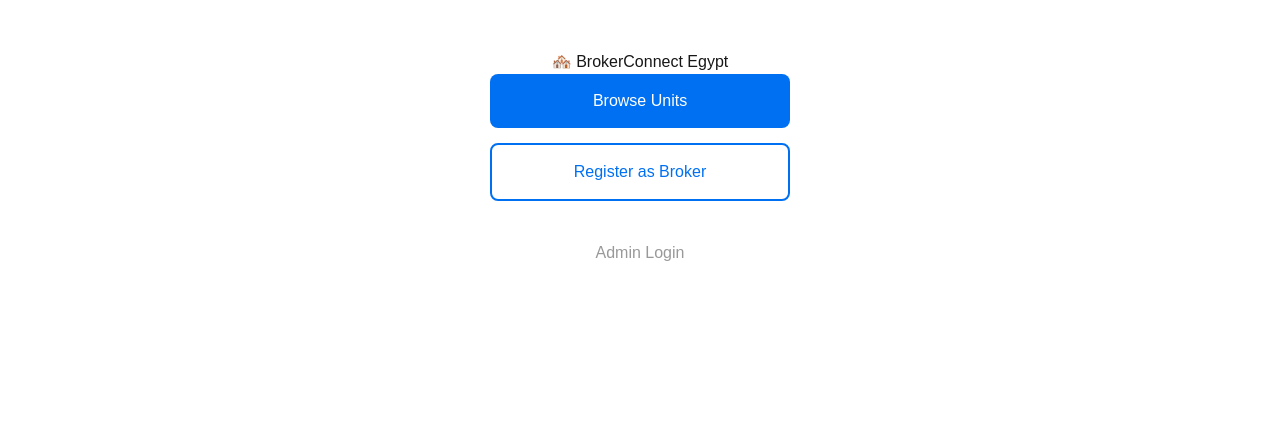
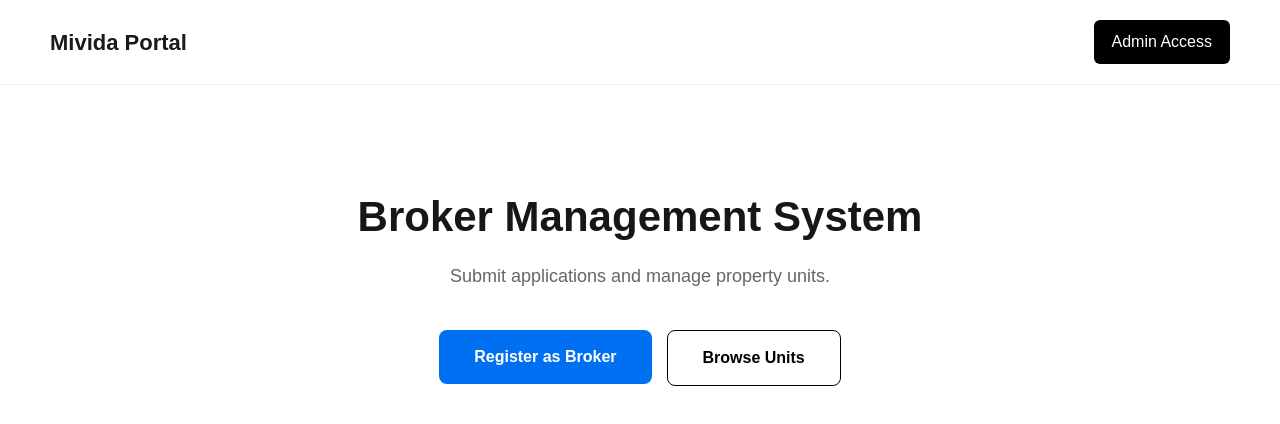
Before and after one commit to Msh891/real-estate-app, a Next.js app: page / in a window 1280 px wide. Shown: the top 424 px of the page. Built offline with nearby package versions, Linux system fonts and the light colour scheme.

Commit message:
fixed admin button routing

```diff
--- a/app/page.tsx
+++ b/app/page.tsx
@@ -3,16 +3,35 @@ import Link from 'next/link';
 
 export default function HomePage() {
   return (
-    <div style={{ padding: '50px', textAlign: 'center', fontFamily: 'sans-serif' }}>
-      <h1>🏘️ BrokerConnect Egypt</h1>
-      <div style={{ display: 'flex', flexDirection: 'column', gap: '15px', maxWidth: '300px', margin: 'auto' }}>
-        <Link href="/feed" style={btnPrimary}>Browse Units</Link>
-        <Link href="/signup" style={btnSecondary}>Register as Broker</Link>
-      </div>
-      <Link href="/admin-gate" style={{ display: 'block', marginTop: '40px', color: '#999' }}>Admin Login</Link>
+    <div style={{ minHeight: '100vh', backgroundColor: '#ffffff', fontFamily: 'sans-serif' }}>
+      {/* Header */}
+      <header style={{ padding: '20px 50px', display: 'flex', justifyContent: 'space-between', alignItems: 'center', borderBottom: '1px solid #eee' }}>
+        <h1 style={{ fontSize: '22px', fontWeight: 'bold', color: '#1a1a1a' }}>Mivida Portal</h1>
+        {/* TRUTH: This link below MUST point to /admin-gate */}
+        <Link href="/admin-gate">
+          <button style={{ padding: '10px 18px', backgroundColor: '#000', color: '#fff', border: 'none', borderRadius: '6px', cursor: 'pointer', fontWeight: '500' }}>
+            Admin Access
+          </button>
+        </Link>
+      </header>
+
+      {/* Main Content */}
+      <main style={{ textAlign: 'center', paddingTop: '100px' }}>
+        <h2 style={{ fontSize: '42px', fontWeight: '800', marginBottom: '15px' }}>Broker Management System</h2>
+        <p style={{ color: '#666', fontSize: '18px', marginBottom: '40px' }}>Submit applications and manage property units.</p>
+
+        <div style={{ display: 'flex', gap: '15px', justifyContent: 'center' }}>
+          <Link href="/signup">
+            <button style={{ padding: '15px 35px', backgroundColor: '#0070f3', color: 'white', border: 'none', borderRadius: '8px', fontSize: '16px', fontWeight: 'bold', cursor: 'pointer' }}>
+              Register as Broker
+            </button>
+          </Link>
+
+          <button onClick={() => alert('Unit Feed is currently being built.')} style={{ padding: '15px 35px', backgroundColor: '#fff', color: '#000', border: '1px solid #000', borderRadius: '8px', fontSize: '16px', fontWeight: 'bold', cursor: 'pointer' }}>
+            Browse Units
+          </button>
+        </div>
+      </main>
     </div>
   );
 }
-
-const btnPrimary = { padding: '15px', background: '#0070f3', color: 'white', borderRadius: '8px', textDecoration: 'none' };
-const btnSecondary = { padding: '15px', border: '2px solid #0070f3', color: '#0070f3', borderRadius: '8px', textDecoration: 'none' };
```
